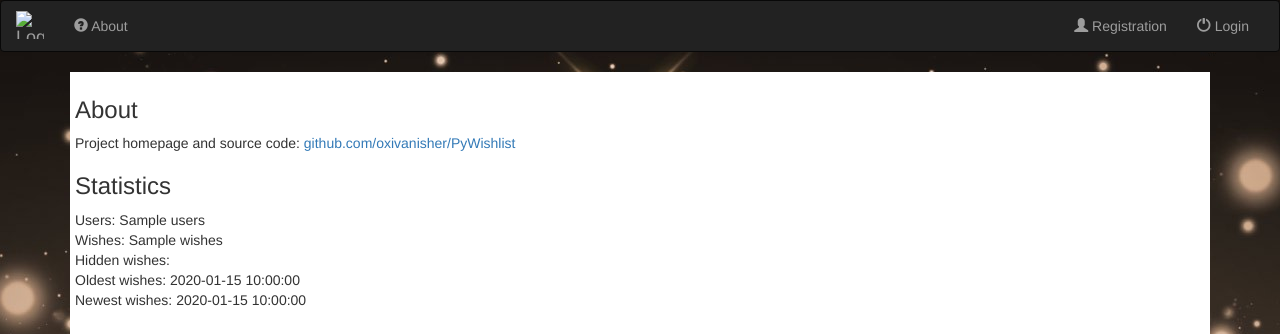
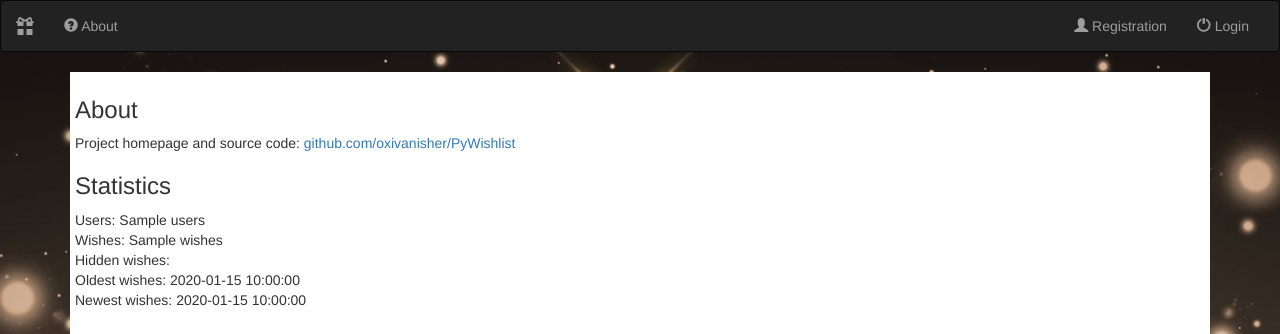
Before and after one commit to oxivanisher/PyWishlist, a Python web app: template pywishlist/templates/about.html in a window 1280 px wide. Shown: the top 334 px of the page. Run offline with Jinja, Linux system fonts and the light colour scheme; the template is opened without the code that fills it: most values are stand-ins (such as "Sample title", 1, 10 or a date in 2020); some libraries are stand-ins or nearby versions.

Commit message:
Preparation for the integration of the pywichtele script

```diff
--- a/pywishlist/templates/base.html
+++ b/pywishlist/templates/base.html
@@ -62,7 +62,7 @@
 			        <span class="icon-bar"></span>
 			        <span class="icon-bar"></span>
 				    </button>
-				    <a class="navbar-brand" href="{{ url_for('index') }}" rel="home" title="PyWishlist"><img src="{{ url_for('favicon') }}" class="home_icon" alt="Logo"></a>
+				    <a class="navbar-brand" href="{{ url_for('index') }}" rel="home" title="PyWishlist"><span class="glyphicon glyphicon-gift" class="home_icon" alt="Logo"></span></a>
 				    {#- <span class="glyphicon glyphicon-home"> #}
 				</div>
 
@@ -106,6 +106,7 @@
 		         				<ul class="dropdown-menu" role="menu">
 									<li class="{% if url_for('admin_bulk_email') == request.path %}active{% endif %}"><a href="{{ url_for('admin_bulk_email') }}"><span class="glyphicon glyphicon-envelope"></span> {{ _('Bulk Email') }}</a></li>
 									<li class="{% if url_for('admin_user_management') == request.path %}active{% endif %}"><a href="{{ url_for('admin_user_management') }}"><span class="glyphicon glyphicon-user"></span> {{ _('User Management') }}</a></li>
+									<li class="{% if url_for('admin_wichtele_management') == request.path %}active{% endif %}"><a href="{{ url_for('admin_wichtele_management') }}"><span class="glyphicon glyphicon-gift"></span> {{ _('Wichtele Management') }}</a></li>
 								</ul>
 							</li>
 						{% endif -%}
```
Also changed, not shown: pywishlist/__init__.py (+7 -0 lines).
